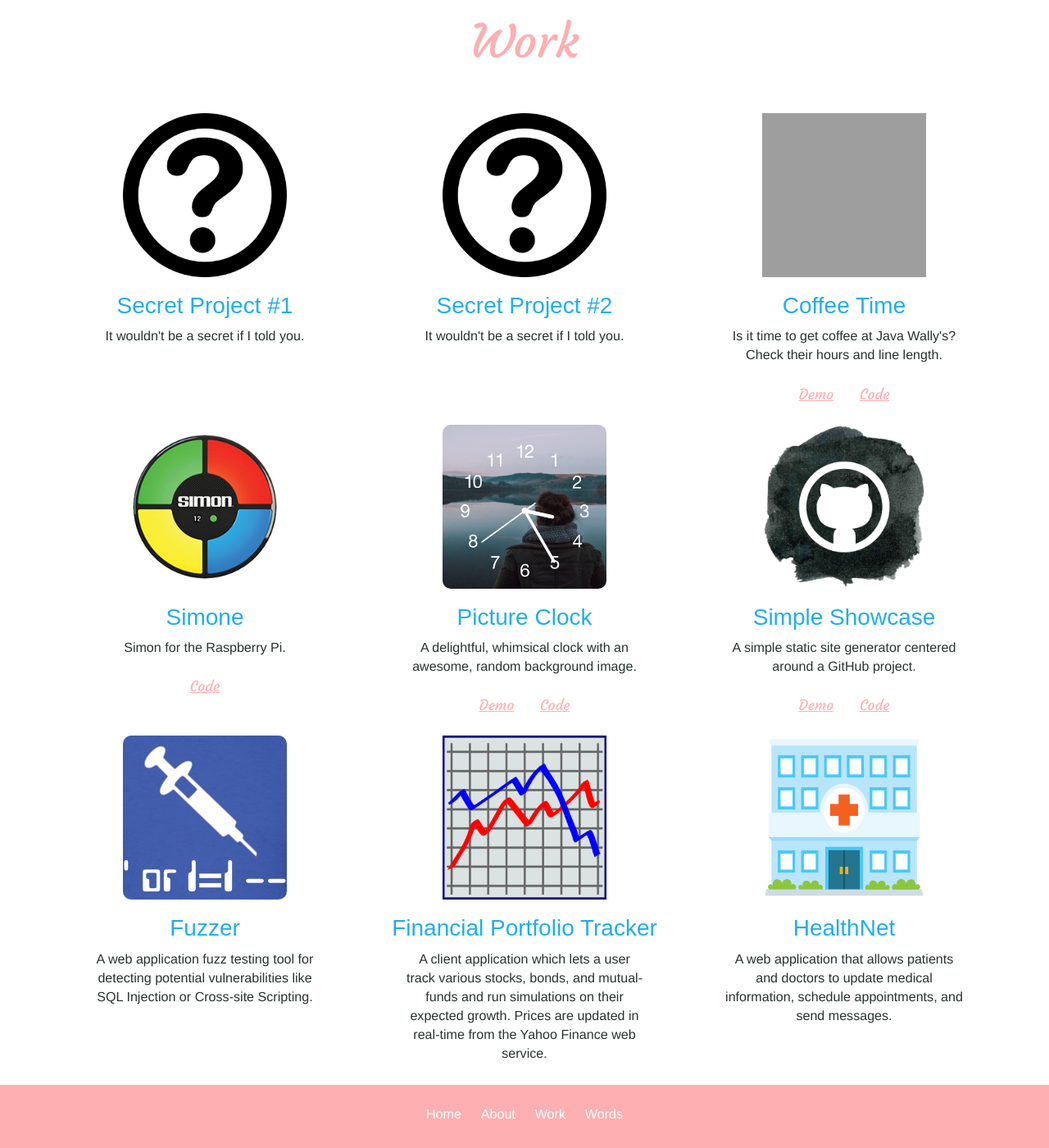
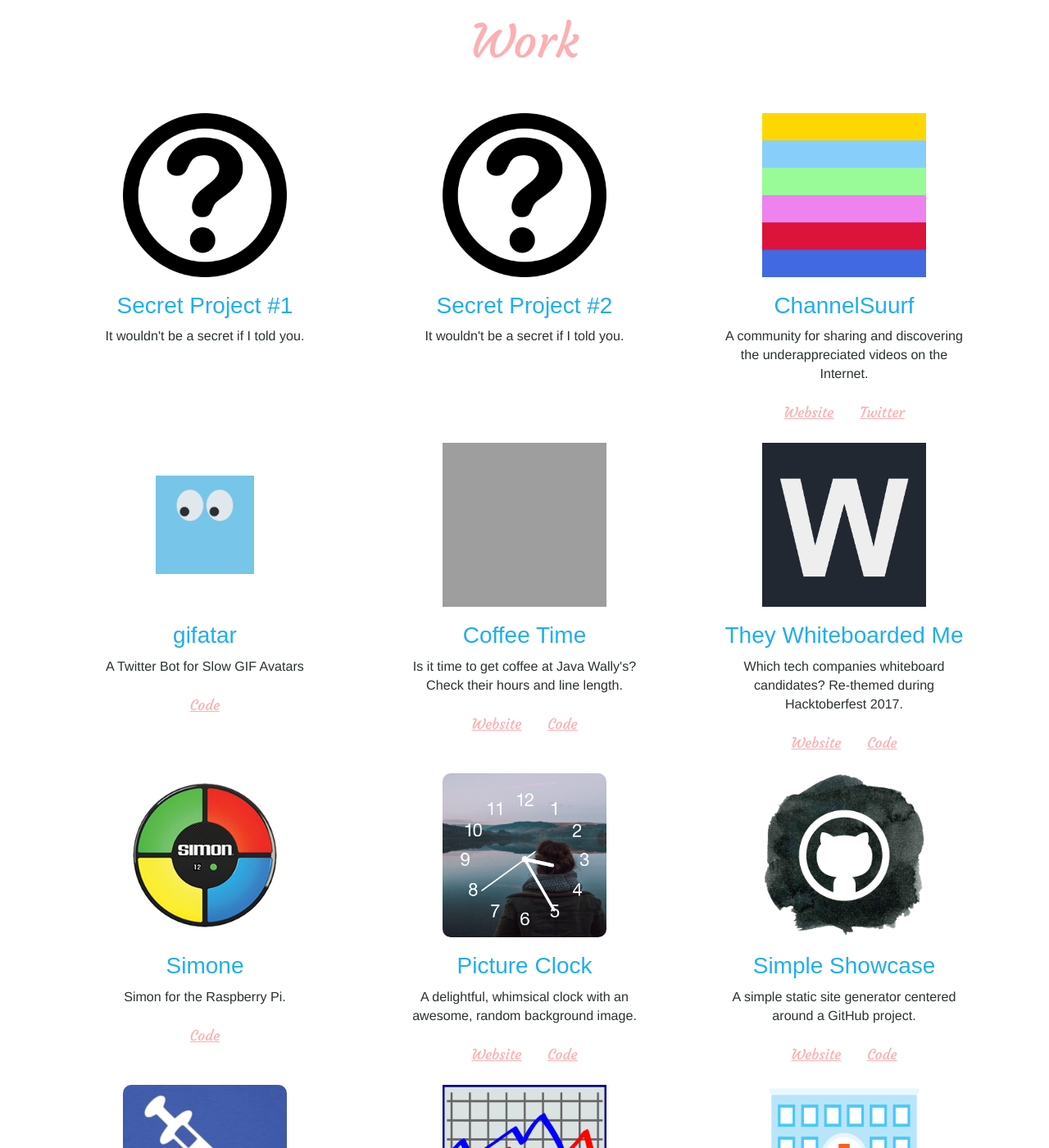
Before and after one commit to billdybas/billdybas.github.io, a Jekyll site: the page built from work/index.html, in a window 1280 px wide and 1400 px high. Shown: the whole window at 82% size. Built offline with Jekyll 4.4.1, drawn with Linux system fonts in a browser that asks for light colours; some web fonts are replaced.

Commit message:
Add More Projects

```diff
--- a/work/index.html
+++ b/work/index.html
@@ -25,12 +25,38 @@
       </ul>
     </div>
     <div class="col col-xs-12 col-sm-6 col-md-4 box">
-      <img src="http://dybas.io/CoffeeTime/images/logo.png" class="img-md">
+      <img src="/img/channelsuurf.png" class="img-md">
+      <h2>ChannelSuurf</h2>
+      <p>A community for sharing and discovering the underappreciated videos on the Internet.</p>
+      <ul class="box-links">
+        <li><a href="//channelsuurf.com">Website</a></li>
+        <li><a href="//twitter.com/channelsuurf">Twitter</a></li>
+      </ul>
+    </div>
+    <div class="col col-xs-12 col-sm-6 col-md-4 box">
+      <img src="/img/gifatar.png" class="img-md">
+      <h2>gifatar</h2>
+      <p>A Twitter Bot for Slow GIF Avatars</p>
+      <ul class="box-links">
+        <li><a href="//github.com/billdybas/gifatar">Code</a></li>
+      </ul>
+    </div>
+    <div class="col col-xs-12 col-sm-6 col-md-4 box">
+      <img src="//dybas.io/CoffeeTime/images/logo.png" class="img-md">
       <h2>Coffee Time</h2>
       <p>Is it time to get coffee at Java Wally's? Check their hours and line length.</p>
       <ul class="box-links">
-        <li><a href="http://dybas.io/CoffeeTime/">Demo</a></li>
-        <li><a href="https://github.com/billdybas/CoffeeTime">Code</a></li>
+        <li><a href="//dybas.io/CoffeeTime/">Website</a></li>
+        <li><a href="//github.com/billdybas/CoffeeTime">Code</a></li>
+      </ul>
+    </div>
+    <div class="col col-xs-12 col-sm-6 col-md-4 box">
+      <img src="/img/whiteboard.png" class="img-md">
+      <h2>They Whiteboarded Me</h2>
+      <p>Which tech companies whiteboard candidates? Re-themed during Hacktoberfest 2017.</p>
+      <ul class="box-links">
+        <li><a href="//they.whiteboarded.me/">Website</a></li>
+        <li><a href="//github.com/cheesesashimi/theywhiteboardedme">Code</a></li>
       </ul>
     </div>
     <div class="col col-xs-12 col-sm-6 col-md-4 box">
@@ -38,7 +64,7 @@
       <h2>Simone</h2>
       <p>Simon for the Raspberry Pi.</p>
       <ul class="box-links">
-        <li><a href="https://github.com/billdybas/Simone">Code</a></li>
+        <li><a href="//github.com/billdybas/Simone">Code</a></li>
       </ul>
     </div>
     <div class="col col-xs-12 col-sm-6 col-md-4 box">
@@ -46,8 +72,8 @@
       <h2>Picture Clock</h2>
       <p>A delightful, whimsical clock with an awesome, random background image.</p>
       <ul class="box-links">
-        <li><a href="clock/">Demo</a></li>
-        <li><a href="https://github.com/billdybas/PictureClock">Code</a></li>
+        <li><a href="clock/">Website</a></li>
+        <li><a href="//github.com/billdybas/PictureClock">Code</a></li>
       </ul>
     </div>
     <div class="col col-xs-12 col-sm-6 col-md-4 box">
@@ -55,8 +81,8 @@
       <h2>Simple Showcase</h2>
       <p>A simple static site generator centered around a GitHub project.</p>
       <ul class="box-links">
-        <li><a href="showcase/">Demo</a></li>
-        <li><a href="https://github.com/billdybas/SimpleShowcase">Code</a></li>
+        <li><a href="showcase/">Website</a></li>
+        <li><a href="//github.com/billdybas/SimpleShowcase">Code</a></li>
       </ul>
     </div>
     <div class="col col-xs-12 col-sm-6 col-md-4 box">
```
Also changed, not shown: img/channelsuurf.png (added), img/gifatar.png (added), img/whiteboard.png (added).
